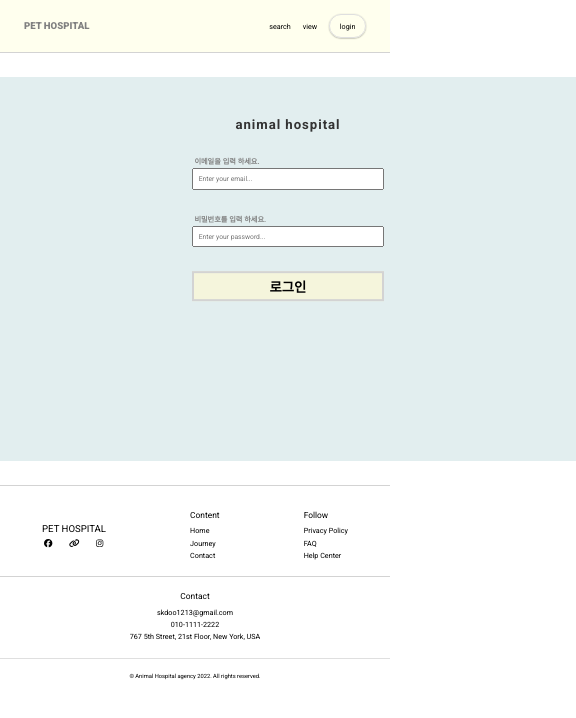
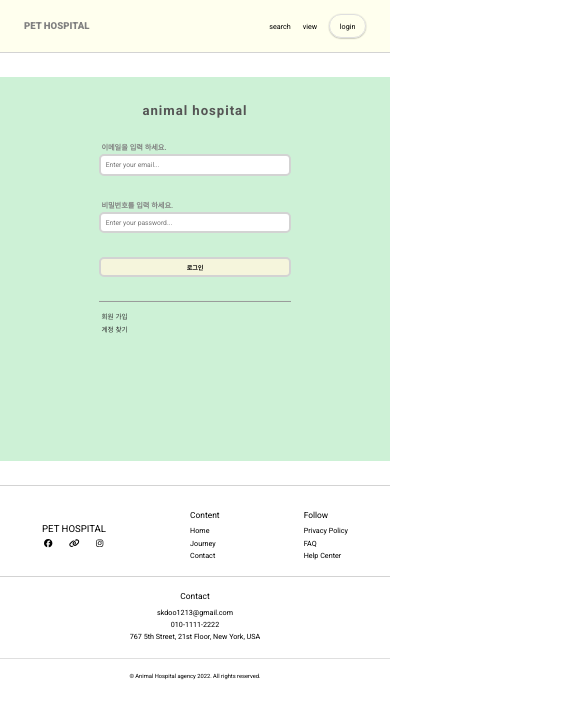
Before and after one commit to userDWK/react_animalhospital, a React (Create React App) app: page /login in a window 390 px wide. Shown: the top 718 px of the page, 576 px wide, since content can reach past the window. Built offline with nearby package versions, Linux system fonts and the light colour scheme.

Commit message:
로그인 페이지 반응형 완료.

```diff
--- a/src/components/auth/AuthInput.js
+++ b/src/components/auth/AuthInput.js
@@ -1,4 +1,5 @@
 import styled from "styled-components";
+import { shadow } from "../../assets/style/styleUtil";
 
 const AuthInput = ({ ...rest }) => {
   return (
@@ -27,4 +28,11 @@ const Label = styled.label`
 const Input = styled.input`
   padding: 1rem 0 1rem 1rem;
   font-size: 1.4rem;
+  border: solid 2px lightgray;
+  border-radius: 5px;
+
+  &:focus {
+    ${shadow(2)};
+    outline: none;
+  }
 `;
--- a/src/pages/Login.js
+++ b/src/pages/Login.js
@@ -1,6 +1,7 @@
 import { useState } from "react";
 import styled from "styled-components";
 import AuthInput from "../components/auth/AuthInput";
+import { media, shadow } from "../assets/style/styleUtil";
 
 const inputProps = [
   {
@@ -52,11 +53,24 @@ const Login = () => {
           {inputProps.map((props, idx) => {
             const value = [email, password];
             return (
-              <AuthInput value={value[idx]} onChange={handleData} {...props} />
+              <AuthInput
+                key={idx}
+                value={value[idx]}
+                onChange={handleData}
+                {...props}
+              />
             );
           })}
+          <SubmitBtn>로그인</SubmitBtn>
         </Form>
-        <SubmitBtn>로그인</SubmitBtn>
+        <HelpCon>
+          <CreateCon>
+            <a href="/create">회원 가입</a>
+          </CreateCon>
+          <SearchCon>
+            <a href="/search">계정 찾기</a>
+          </SearchCon>
+        </HelpCon>
       </Column>
     </Container>
   );
@@ -72,7 +86,12 @@ const Container = styled.div`
   text-align: center;
   font-family: "Cormorant", serif;
   font-size: 2rem;
-  background: #e2eeef;
+  /* background: #d7e6f8; */
+  background: rgba(200, 240, 210, 0.9);
+
+  ${media.xl`
+  width : 100%;
+  `}
 `;
 const Column = styled.div`
   position: absolute;
@@ -82,7 +101,7 @@ const Column = styled.div`
 `;
 
 const Title = styled.h1`
-  color: #333;
+  color: #555;
   font-size: 2.75rem;
   letter-spacing: 0.2rem;
 `;
@@ -95,5 +114,38 @@ const SubmitBtn = styled.button`
   color: black;
   background: beige;
   border: solid 2px lightgray;
+  border-radius: 5px;
+  font-size: 1.25rem;
   font-weight: bold;
+  cursor: pointer;
+
+  &:hover {
+    ${shadow(0)};
+    color: rgb(21, 177, 125);
+    background-color: aliceblue;
+  }
+
+  &:active {
+    ${shadow(1)};
+  }
 `;
+
+const HelpCon = styled.div`
+  margin: 5rem 0;
+  padding: 2rem 0 0 0.5rem;
+  border-top: solid 1px #999;
+  color: #333;
+  text-align: left;
+  font-size: 1.4rem;
+
+  a {
+    &:hover {
+      border-bottom: solid 1px cadetblue;
+      font-weight: bold;
+    }
+  }
+`;
+const CreateCon = styled.div`
+  margin-bottom: 0.5rem;
+`;
+const SearchCon = styled.div``;
```
